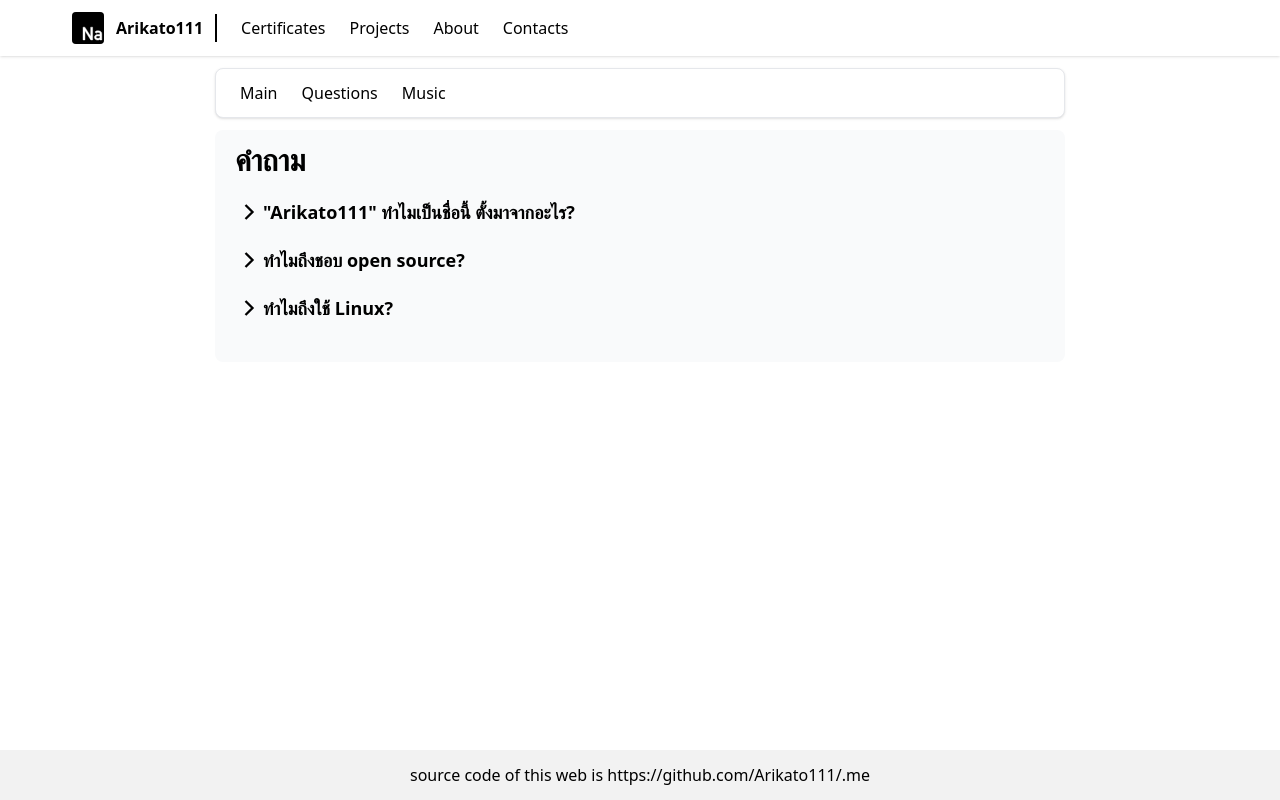
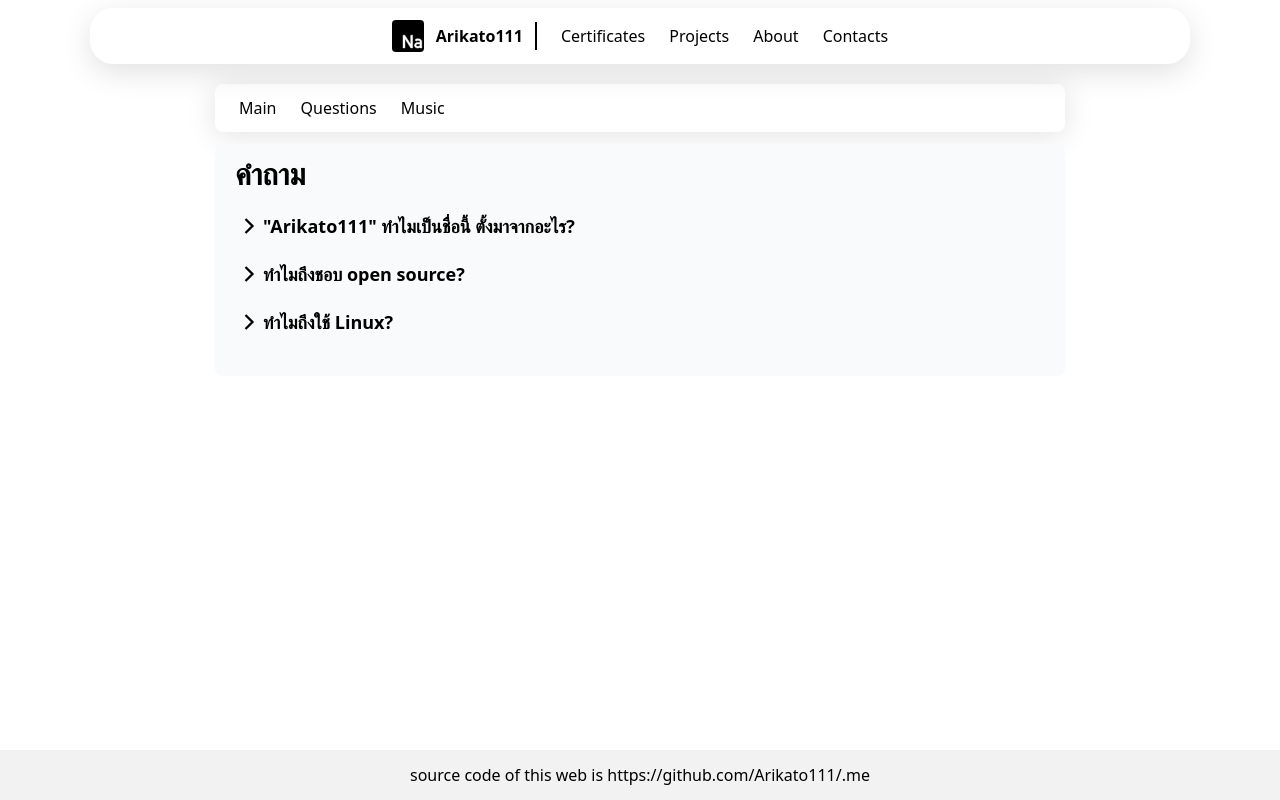
Before and after one commit to Arikato111/svelte-first, a Next.js app: page /about/questions in a window 1280 px wide. Built offline with nearby package versions, Linux system fonts and the light colour scheme.

Commit message:
update many of styles

```diff
--- a/src/app/about/menu.tsx
+++ b/src/app/about/menu.tsx
@@ -1,7 +1,8 @@
 import Link from "next/link";
 
 export default function AboutMenu() {
-    return <div className="p-3 bg-white dark:bg-zinc-950 dark:text-slate-200 dark-line rounded-lg m-3 shadow border box mx-auto">
+    return <div
+    className="shadow-[0_3px_30px_rgb(0,0,0,0.12)] p-3 bg-white dark:bg-zinc-950 dark:text-slate-200 dark-line rounded-lg m-3  box mx-auto">
         <ul className="flex justify-around md:justify-normal">
             <li className="mx-3"><Link href={'/about'}>Main</Link></li>
             <li className="mx-3"><Link href={'/about/questions'}>Questions</Link></li>
--- a/src/app/globals.css
+++ b/src/app/globals.css
@@ -10,7 +10,7 @@
         @apply max-w-[850px] mx-auto;
     }
     .nav-link {
-        @apply mx-3 font-medium block bg-white dark:bg-black dark:text-white text-center py-3 md:py-0 md:w-auto md:inline;
+        @apply mx-3 font-medium block dark:text-white text-center py-3 md:py-0 md:w-auto md:inline;
     }
     .frame {
         @apply  pt-10 pb-20 dark:bg-black dark:text-slate-200;
--- a/src/components/Certificates.tsx
+++ b/src/components/Certificates.tsx
@@ -19,8 +19,9 @@ export function Certificates() {
                 <div key={idx} className='my-7 px-10 flex items-center flex-col'
                     onClick={() => setSelectId(`${cer.id}`)}
                 >
-                    <motion.div layoutId={`${cer.id}`} >
+                    <motion.div className='cursor-pointer' layoutId={`${cer.id}`}>
                         <Image className='w-full rounded-lg object-fill shadow' src={cer.img.high} alt={cer.title} width={400} height={300} title={cer.type} />
+                        <Image className='hidden' src={cer.img.high} alt={cer.title} width={1920} height={1080} title={cer.type} />
                     </motion.div>
                     <div>
                         <Link href={"/certificates/" + cer.id}>
--- a/src/components/Navbar.tsx
+++ b/src/components/Navbar.tsx
@@ -5,23 +5,25 @@ import { MdMenu } from "react-icons/md";
 
 export default function Navbar() {
     const [dropdown, setDropdown] = useState(false)
-    return <header className="shadow sticky top-0 z-50 bg-white dark:bg-zinc-950 dark:border-zinc-600 dark:border-b dark-line">
-        <nav className="h-14 flex flex-col md:flex-row items-start md:items-center px-5 max-w-[1200px] mx-auto">
+    return <header className="box-lg sticky py-2 top-0 z-50 bg-transparent dark:bg-zinc-950 dark:border-zinc-600 dark:border-b dark-line">
+        <nav
+        className="w-11/12 shadow-[0_8px_30px_rgb(0,0,0,0.12)] relative bg-white/90 rounded-3xl h-14 flex flex-col md:flex-row justify-center items-center md:items-center px-5 max-w-[1200px] mx-auto">
+        {/* <nav className="shadow-[rgba(17,_17,_26,_0.1)_0px_0px_16px] bg-white/90 rounded-3xl h-14 flex flex-col md:flex-row justify-center items-center md:items-center px-5 max-w-[1200px] mx-auto"> */}
             <div className="h-full md:h-auto">
-                <Link href={'/'} className="h-14 md:h-auto flex font-bold"  onClick={() => setDropdown(false)}>
+                <Link href={'/'} className="h-14 md:h-auto flex font-bold" onClick={() => setDropdown(false)}>
                     <div className="flex items-center dark:text-white">
                         <img className="rounded inline-block mx-3 dark:border-white dark:border-2" src="/na.svg" alt="logo" width={32} height={32} />
                         Arikato111
                     </div>
                 </Link>
             </div>
-            <button className="md:hidden absolute top-0 right-0 p-3" onClick={() => setDropdown(!dropdown)}><MdMenu className="dark:fill-white" size={32} /></button>
+            <button className="md:hidden flex absolute top-0 right-0 p-3" onClick={() => setDropdown(!dropdown)}><MdMenu className="dark:fill-white" size={32} /></button>
             <div className="bg-black dark:bg-slate-200 w-[2px] h-3/6 mx-3 hidden md:block"></div>
-            <div className={`w-full shadow md:shadow-none bg-white dark:bg-black md:w-auto ${dropdown ? "block": "hidden md:block"}`}>
-                <Link  onClick={() => setDropdown(false)} className="nav-link" href={"/certificates"}>Certificates</Link>
-                <Link  onClick={() => setDropdown(false)} className="nav-link" href={"/projects"}>Projects</Link>
-                <Link  onClick={() => setDropdown(false)}    className="nav-link" href={"/about"}>About</Link>
-                <Link  onClick={() => setDropdown(false)} className="nav-link" href={"/contacts"}>Contacts</Link>
+            <div className={`w-11/12 top-16 md:top-0 rounded-lg bg-white/95 md:bg-transparent absolute shadow-lg md:shadow-none md:relative md:shadow-none  md:w-auto ${dropdown ? "block" : "hidden md:block"}`}>
+                <Link onClick={() => setDropdown(false)} className="nav-link" href={"/certificates"}>Certificates</Link>
+                <Link onClick={() => setDropdown(false)} className="nav-link" href={"/projects"}>Projects</Link>
+                <Link onClick={() => setDropdown(false)} className="nav-link" href={"/about"}>About</Link>
+                <Link onClick={() => setDropdown(false)} className="nav-link" href={"/contacts"}>Contacts</Link>
             </div>
         </nav>
     </header>
```
